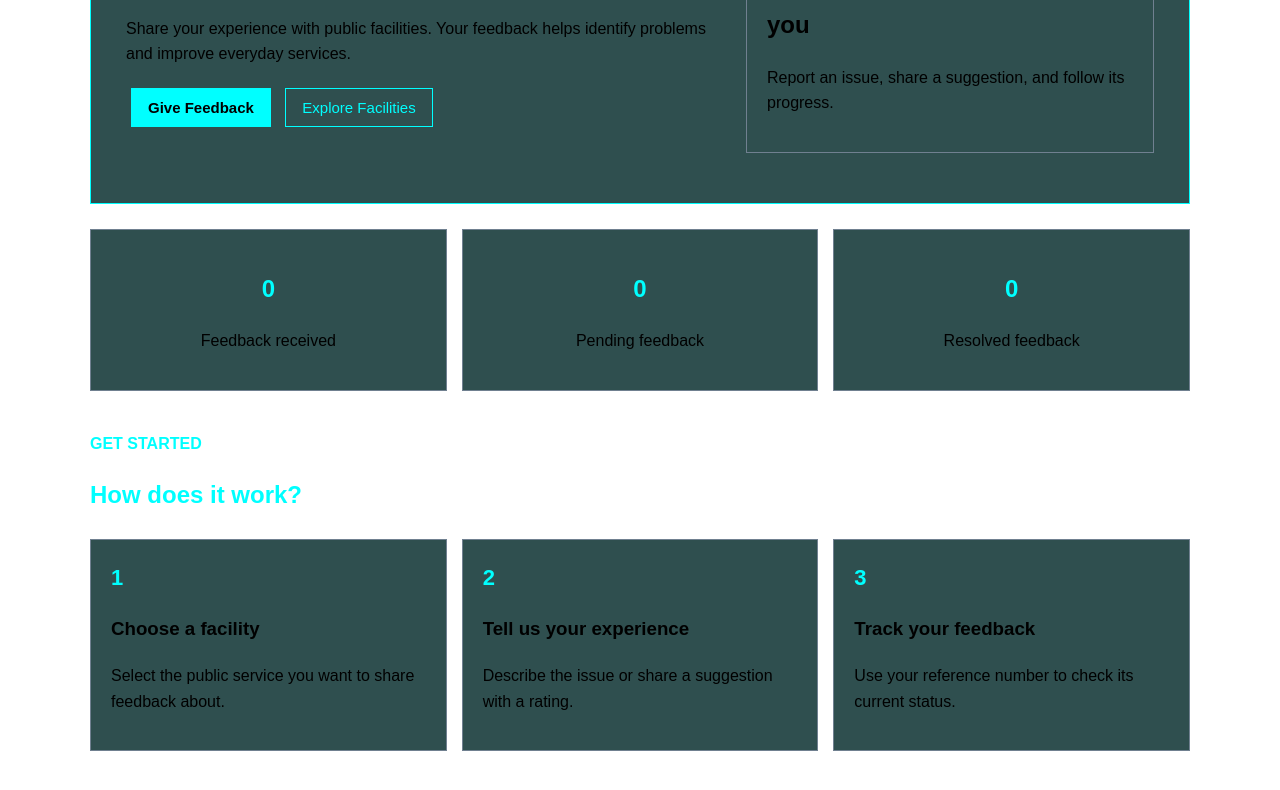
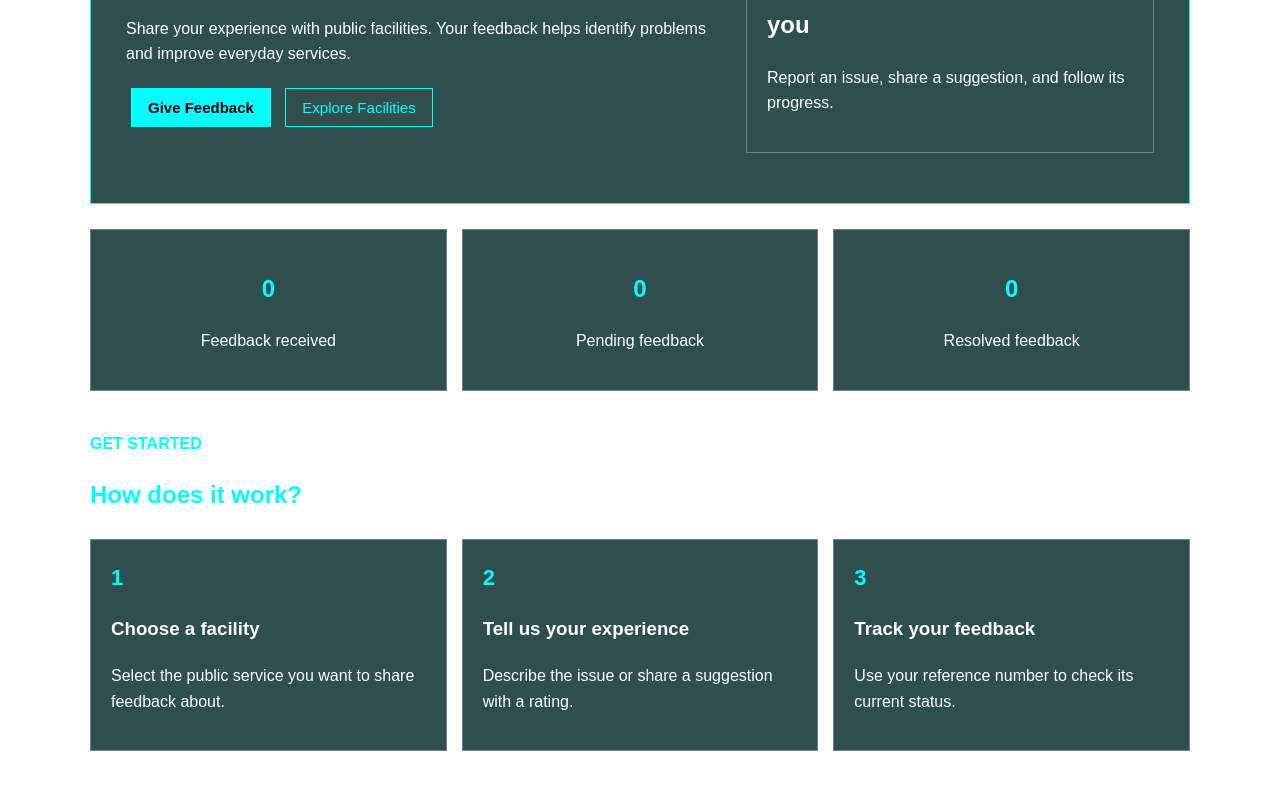
Before and after one commit to sarafatali03a-design/Civivc_connect_, a plain HTML site: page index.html in a window 1280 px wide. Shown: the part 266-1056 px from the top of the page. Drawn offline with Linux system fonts and the light colour scheme.

Commit message:
Update style.css

```diff
--- a/style.css
+++ b/style.css
@@ -8,8 +8,8 @@
 body {
     margin: 0;
     font-family: Arial, sans-serif;
-    background-color: white;
-    color: black;
+    background-color: darknavyblue;
+    color: white;
     line-height: 1.6;
 }
 
```
